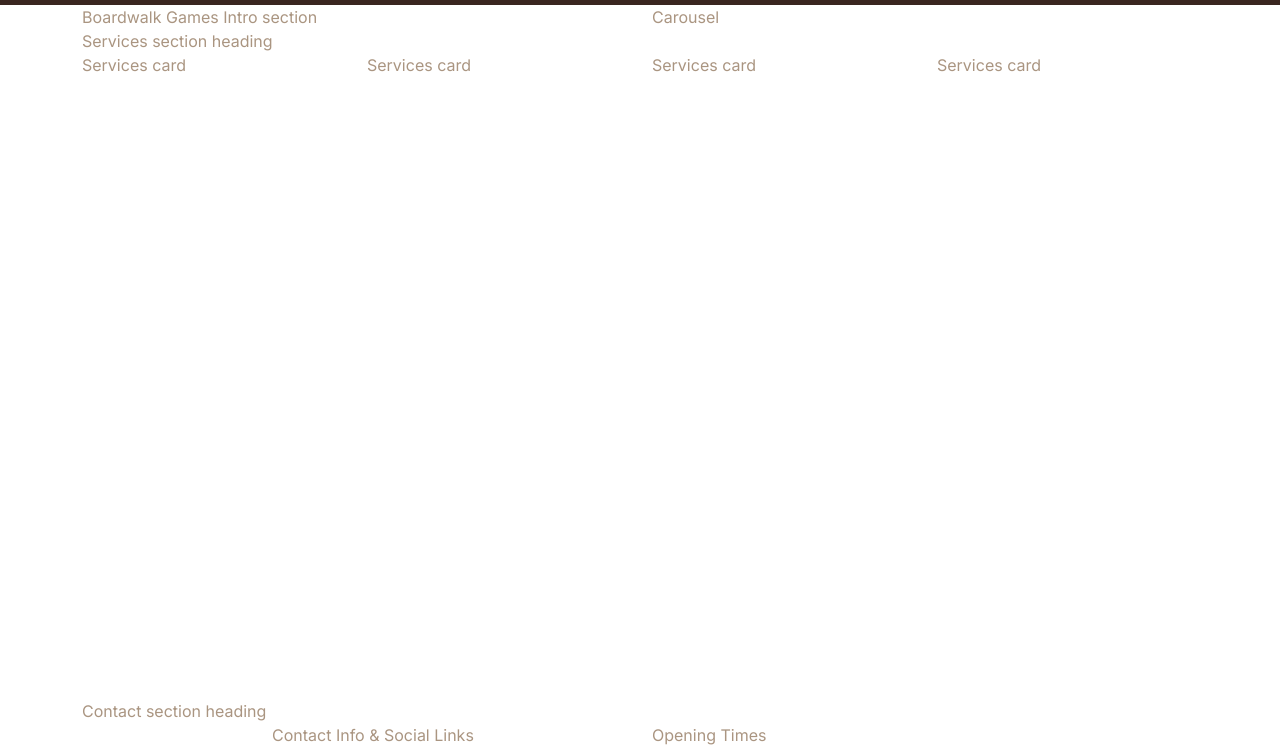
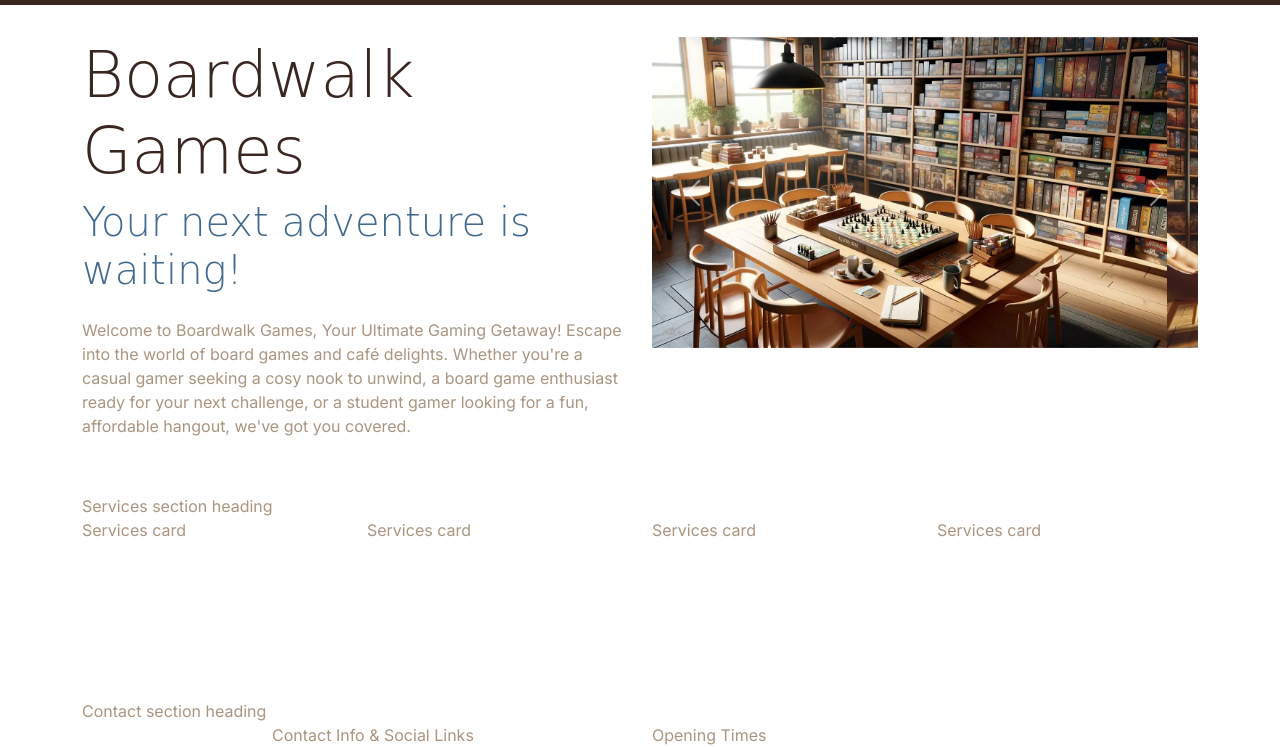
Before and after one commit to code-mca/boardwalk-games, a plain HTML site: page index.html in a window 1280 px wide. Shown: the part 53-800 px from the top of the page. Drawn offline with nearby package versions, Linux system fonts and the light colour scheme; a web font is replaced by a local one.

Commit message:
added carousel

```diff
--- a/assets/css/styles.css
+++ b/assets/css/styles.css
@@ -24,10 +24,16 @@ h2,
 h3 {
   font-family: var(--secondary-font);
   color: var(--primary-color);
+  text-transform: capitalize;
 }
 
 .sub-heading-color {
   color: var(--highlight-color);
+}
+
+.section {
+  margin-top: 2rem;
+  margin-bottom: 2rem;
 }
 
 /* Navbar */
@@ -38,6 +44,12 @@ h3 {
 
 #navbar .logo {
   width: 30px;
+}
+
+/* Header */
+
+#header .lead {
+  font-family: var(--secondary-font);
 }
 
 /* Grid visualisation CSS for testing */
--- a/index.html
+++ b/index.html
@@ -58,10 +58,57 @@
     </nav>
 
     <!-- Header with carousel -->
-    <header class="container">
+    <header id="header" class="container section">
         <div class="row">
-            <div class="col-12 col-xl-6">Boardwalk Games Intro section</div>
-            <div class="col-12 col-xl-6">Carousel</div>
+            <div class="col-12 col-xl-6">
+                <h1 class="display-3">Boardwalk Games</h1>
+                <p class="lead display-6 sub-heading-color">Your next adventure is waiting!</p>
+                <p class="my-4">Welcome to Boardwalk Games, Your Ultimate Gaming Getaway! Escape into the world of board
+                    games and
+                    café delights. Whether you're a casual gamer seeking a cosy nook to unwind, a board game enthusiast
+                    ready for your next challenge, or a student gamer looking for a fun, affordable hangout, we've got
+                    you covered.</p>
+            </div>
+            <div class="col-12 col-xl-6">
+                <div id="carouselExampleAutoplaying" class="carousel slide" data-bs-ride="carousel">
+                    <div class="carousel-inner">
+                        <div class="carousel-item active">
+                            <img src="assets/images/boardwalk-games-carousel-image-1.webp" class="d-block w-100"
+                                alt="Library with table">
+                        </div>
+                        <div class="carousel-item">
+                            <img src="assets/images/boardwalk-games-carousel-image-2.webp" class="d-block w-100"
+                                alt="Library with darts board and games">
+                        </div>
+                        <div class="carousel-item">
+                            <img src="assets/images/boardwalk-games-carousel-image-3.webp" class="d-block w-100"
+                                alt="Library with people playing">
+                        </div>
+                        <div class="carousel-item">
+                            <img src="assets/images/boardwalk-games-carousel-image-4.webp" class="d-block w-100"
+                                alt="Basement feeling image of people playing a game">
+                        </div>
+                        <div class="carousel-item">
+                            <img src="assets/images/boardwalk-games-carousel-image-5.webp" class="d-block w-100"
+                                alt="Cup of tea with ornate cup">
+                        </div>
+                        <div class="carousel-item">
+                            <img src="assets/images/boardwalk-games-carousel-image-6.webp" class="d-block w-100"
+                                alt="People playing cards and all laughing">
+                        </div>
+                    </div>
+                    <button class="carousel-control-prev" type="button" data-bs-target="#carouselExampleAutoplaying"
+                        data-bs-slide="prev">
+                        <span class="carousel-control-prev-icon" aria-hidden="true"></span>
+                        <span class="visually-hidden">Previous</span>
+                    </button>
+                    <button class="carousel-control-next" type="button" data-bs-target="#carouselExampleAutoplaying"
+                        data-bs-slide="next">
+                        <span class="carousel-control-next-icon" aria-hidden="true"></span>
+                        <span class="visually-hidden">Next</span>
+                    </button>
+                </div>
+            </div>
         </div>
     </header>
 
```
